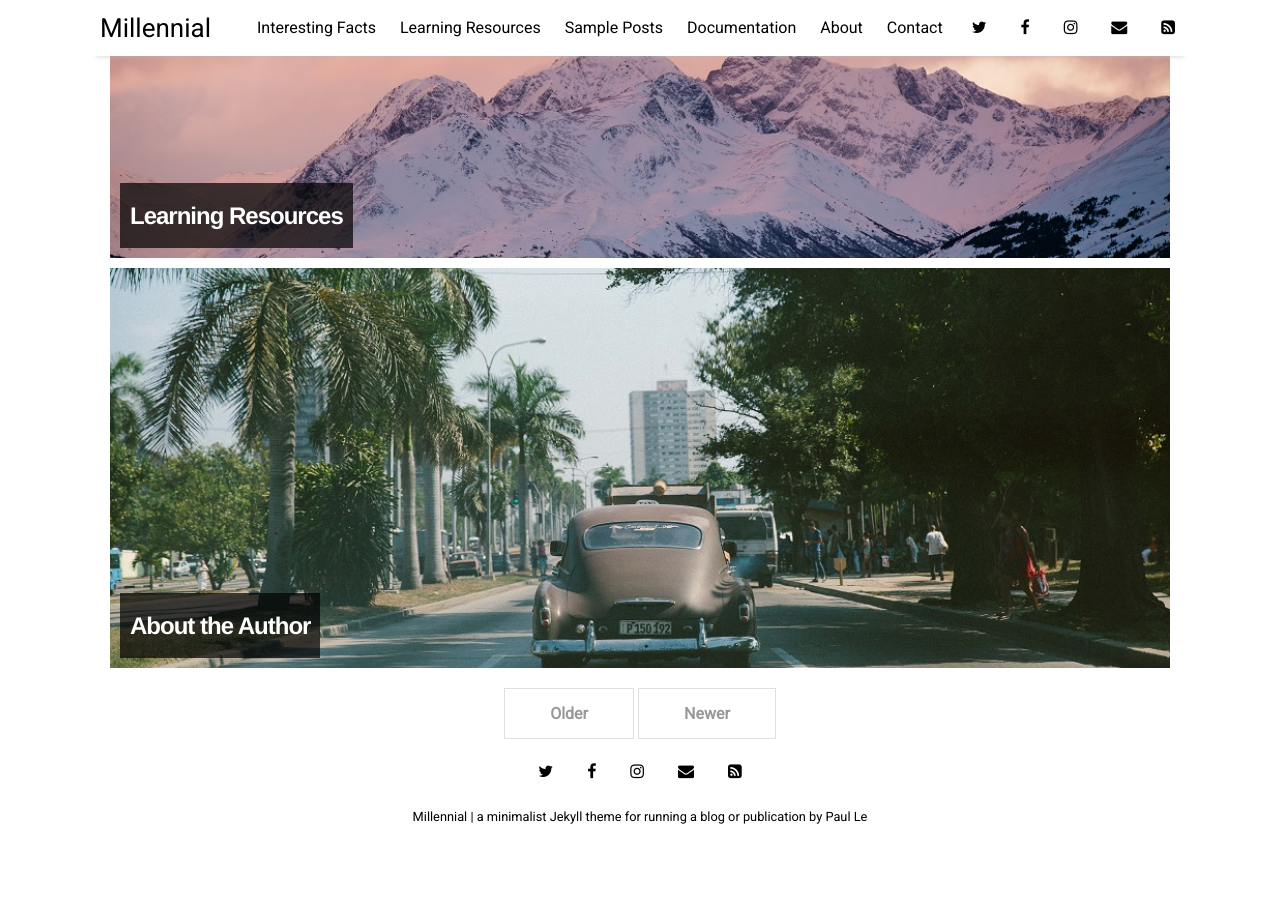
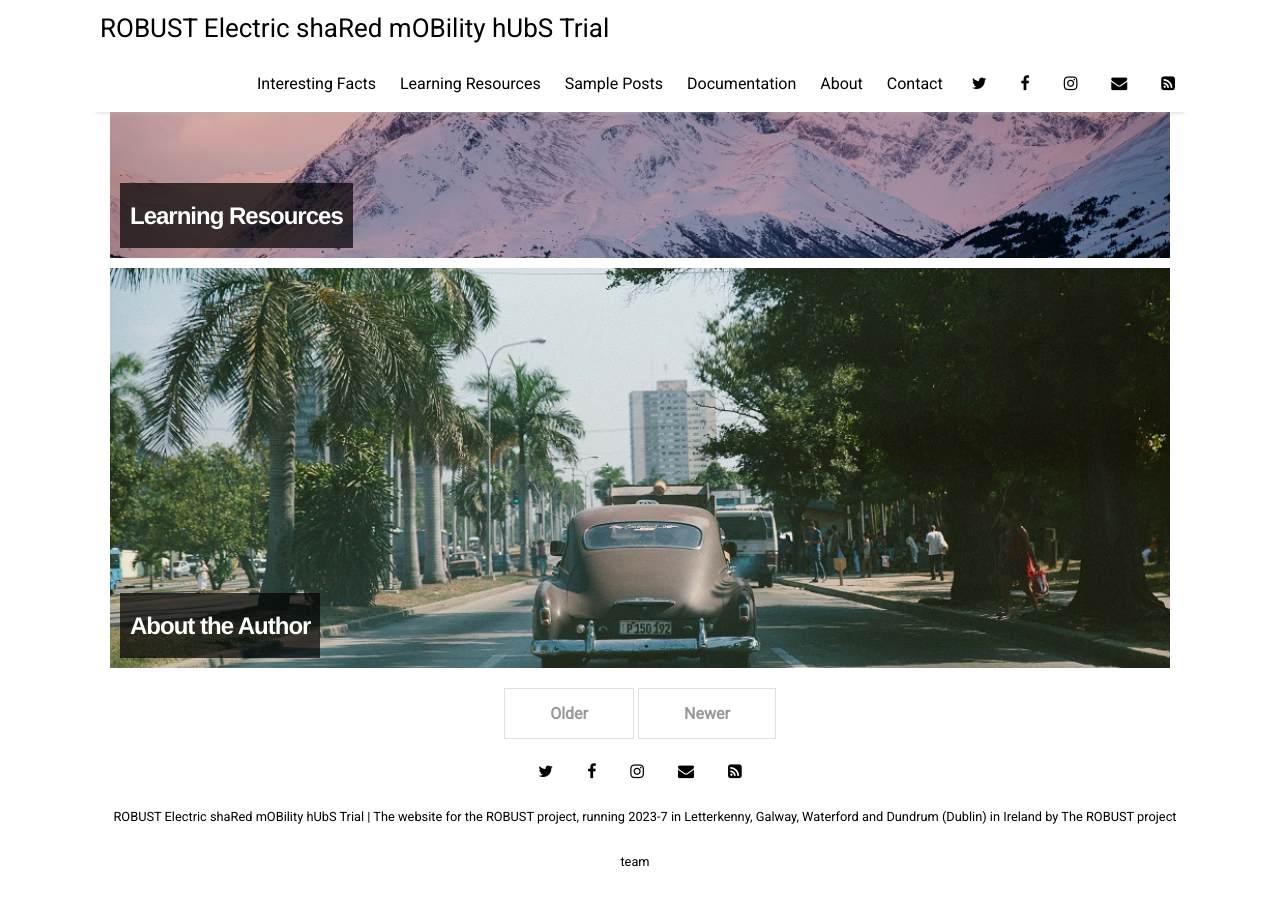
Before and after one commit to James-Reynolds/ROBUST_Electric_shaRed_mOBility_hUbS_Trial_website, a Jekyll site: the page built from index.html, in a window 1280 px wide and 900 px high, scrolled down 1443 px. Built offline with Jekyll 4.4.1, drawn with Linux system fonts in a browser that asks for light colours; nearby versions of some CDN libraries; the list of posts is cut into pages by our own code; before the commit the page ends 2298 px from its top, so only the background shows below that.

Commit message:
Update _config.yml with ROBUST information etc.

```diff
--- a/_config.yml
+++ b/_config.yml
@@ -10,9 +10,9 @@ permalink:           /:title
 plugins:             [jekyll-paginate, jekyll-sitemap, jekyll-feed, jekyll-seo-tag]
 
 # Customise atom feed settings (this is where Jekyll-Feed gets configuration information)
-title:		           "Millennial"
-description:	       "a minimalist Jekyll theme for running a blog or publication"
-author:              "Paul Le"
+title:		           "ROBUST Electric shaRed mOBility hUbS Trial"
+description:	       "The website for the ROBUST project, running 2023-7 in Letterkenny, Galway, Waterford and Dundrum (Dublin) in Ireland"
+author:              "The ROBUST project team"
 
 # RSS 2.0 can be used instead of Atom by uncommenting following two lines
 #feed:
```
